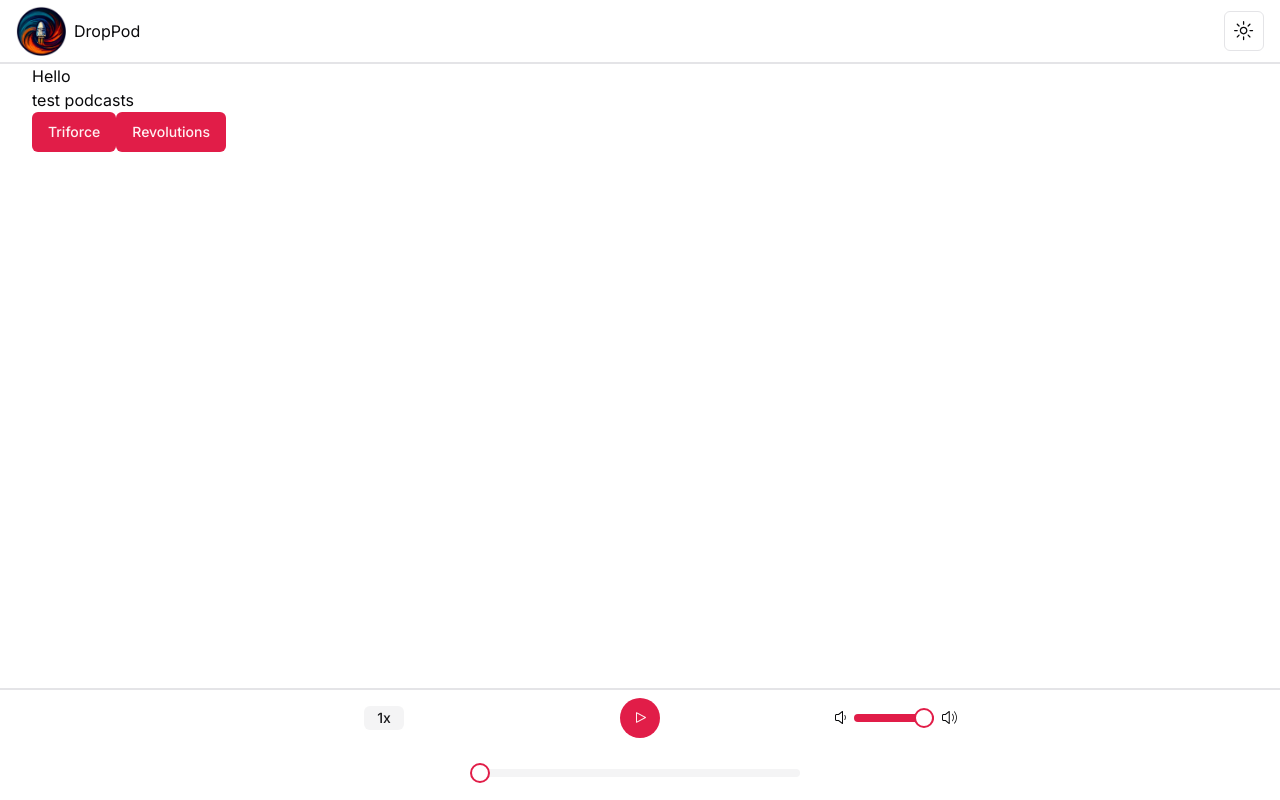
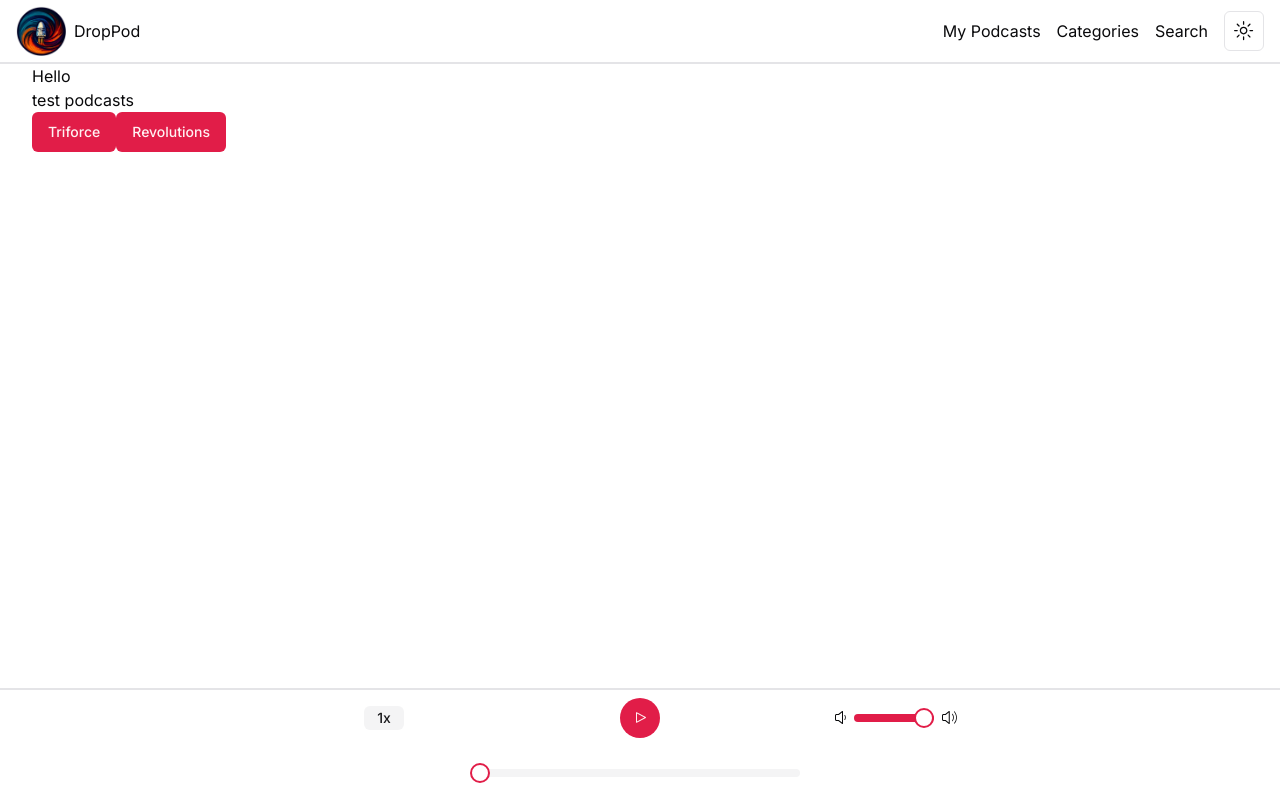
Before and after one commit to Epirius/DropPod, a Next.js app: page /test in a window 1280 px wide. Built offline with nearby package versions, Linux system fonts and the light colour scheme.

Commit message:
Adding nav links

```diff
--- a/components/Header.tsx
+++ b/components/Header.tsx
@@ -2,14 +2,33 @@ import { cn } from "@/lib/utils";
 import React from "react";
 import { ThemeToggle } from "./theme-provider";
 import Image from "next/image";
+import Link from "next/link";
 
 type Props = {
   className?: string;
 };
 
 const Header = ({ className }: Props) => {
+  const navLinks = [
+    {
+      name: "My Podcasts",
+      link: "/subscribed",
+    },
+    {
+      name: "Categories",
+      link: "/category",
+    },
+    {
+      name: "Search",
+      link: "/search",
+    },
+  ];
+
   return (
-    <nav className={cn("flex h-16 border-b-2 border-border px-4", className)}>
+    <header
+      className={cn("flex h-16 border-b-2 border-border px-4", className)}
+    >
+      <Link href="/" className="flex items-center">
         <div className="flex items-center gap-2">
           <Image
             src="/logo1.png"
@@ -20,10 +39,20 @@ const Header = ({ className }: Props) => {
           />
           <h1>DropPod</h1>
         </div>
-      <div className="ml-auto flex items-center">
+      </Link>
+      <div className="ml-auto flex items-center gap-4">
+        <nav>
+          <ul className="flex items-center gap-4">
+            {navLinks.map((navLink) => (
+              <li key={navLink.name} className="hover:underline">
+                <Link href={navLink.link}>{navLink.name}</Link>
+              </li>
+            ))}
+          </ul>
+        </nav>
         <ThemeToggle />
       </div>
-    </nav>
+    </header>
   );
 };
 
```
Lines whose indentation alone changed are shown as unchanged.
